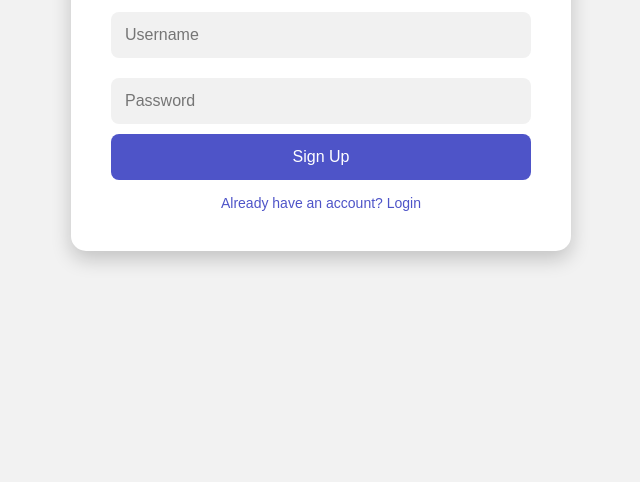
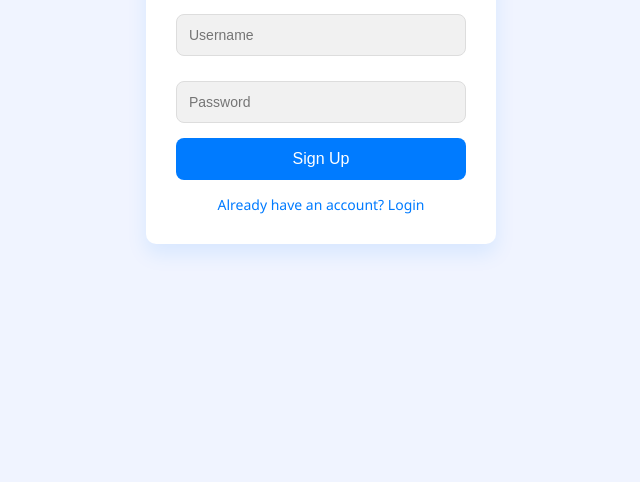
Before and after one commit to rick-sanchez-d/Nglweb, a website: page index.html in a window 1280 px wide. Shown: the part 318-800 px from the top of the page, without its empty margins (319-959 px from the left). Drawn offline with Linux system fonts and the light colour scheme.

Commit message:
Update index.html

```diff
--- a/index.html
+++ b/index.html
@@ -1,15 +1,83 @@
+
 <!DOCTYPE html>
-<html>
+<html lang="en">
 <head>
+  <meta charset="UTF-8" />
   <title>Sign Up</title>
-  <meta name="viewport" content="width=device-width, initial-scale=1.0">
-  <link rel="stylesheet" href="style.css">
+  <meta name="viewport" content="width=device-width, initial-scale=1.0" />
+  <link rel="stylesheet" href="style.css" />
+  <style>
+    /* Optional quick styling if you don’t have style.css */
+    body {
+      background: #f0f4ff;
+      font-family: 'Segoe UI', sans-serif;
+      display: flex;
+      justify-content: center;
+      align-items: center;
+      height: 100vh;
+    }
+
+    form {
+      background: #fff;
+      padding: 30px;
+      border-radius: 10px;
+      box-shadow: 0 10px 20px rgba(0, 123, 255, 0.1);
+      text-align: center;
+      width: 90%;
+      max-width: 350px;
+    }
+
+    h2 {
+      margin-bottom: 20px;
+      color: #007bff;
+    }
+
+    input {
+      width: 100%;
+      padding: 12px;
+      margin-bottom: 15px;
+      border: 1px solid #ddd;
+      border-radius: 8px;
+      font-size: 14px;
+    }
+
+    button {
+      background-color: #007bff;
+      color: #fff;
+      padding: 12px;
+      width: 100%;
+      border: none;
+      border-radius: 8px;
+      font-size: 16px;
+      cursor: pointer;
+    }
+
+    button:hover {
+      background-color: #0056b3;
+    }
+
+    #message {
+      margin-top: 10px;
+      font-size: 14px;
+    }
+
+    a {
+      display: block;
+      margin-top: 15px;
+      color: #007bff;
+      text-decoration: none;
+    }
+
+    a:hover {
+      text-decoration: underline;
+    }
+  </style>
 </head>
 <body>
   <form id="signupForm">
     <h2>Sign Up</h2>
-    <input type="text" id="username" placeholder="Username" required><br>
-    <input type="password" id="password" placeholder="Password" required><br>
+    <input type="text" name="username" id="username" placeholder="Username" required />
+    <input type="password" name="password" id="password" placeholder="Password" required />
     <button type="submit">Sign Up</button>
     <p id="message"></p>
     <a href="login.html">Already have an account? Login</a>
@@ -21,9 +89,17 @@
 
     form.addEventListener('submit', async (e) => {
       e.preventDefault();
-      const username = form.username.value.trim();
-      const password = form.password.value;
 
+      const username = document.getElementById('username').value.trim();
+      const password = document.getElementById('password').value;
+
+      if (!username || !password) {
+        message.style.color = 'red';
+        message.textContent = 'Please fill in all fields.';
+        return;
+      }
+
+      try {
         const res = await fetch('/signup', {
           method: 'POST',
           headers: { 'Content-Type': 'application/json' },
@@ -31,15 +107,21 @@
         });
 
         const data = await res.json();
+
         if (data.success) {
           message.style.color = 'green';
-        message.textContent = 'Signup successful! Now login.';
+          message.textContent = 'Signup successful! Redirecting to login...';
           setTimeout(() => {
             window.location.href = 'login.html';
           }, 2000);
         } else {
           message.style.color = 'red';
-        message.textContent = data.error;
+          message.textContent = data.error || 'Signup failed.';
+        }
+      } catch (err) {
+        console.error(err);
+        message.style.color = 'red';
+        message.textContent = 'Something went wrong.';
       }
     });
   </script>
```
Lines whose indentation alone changed are shown as unchanged.
